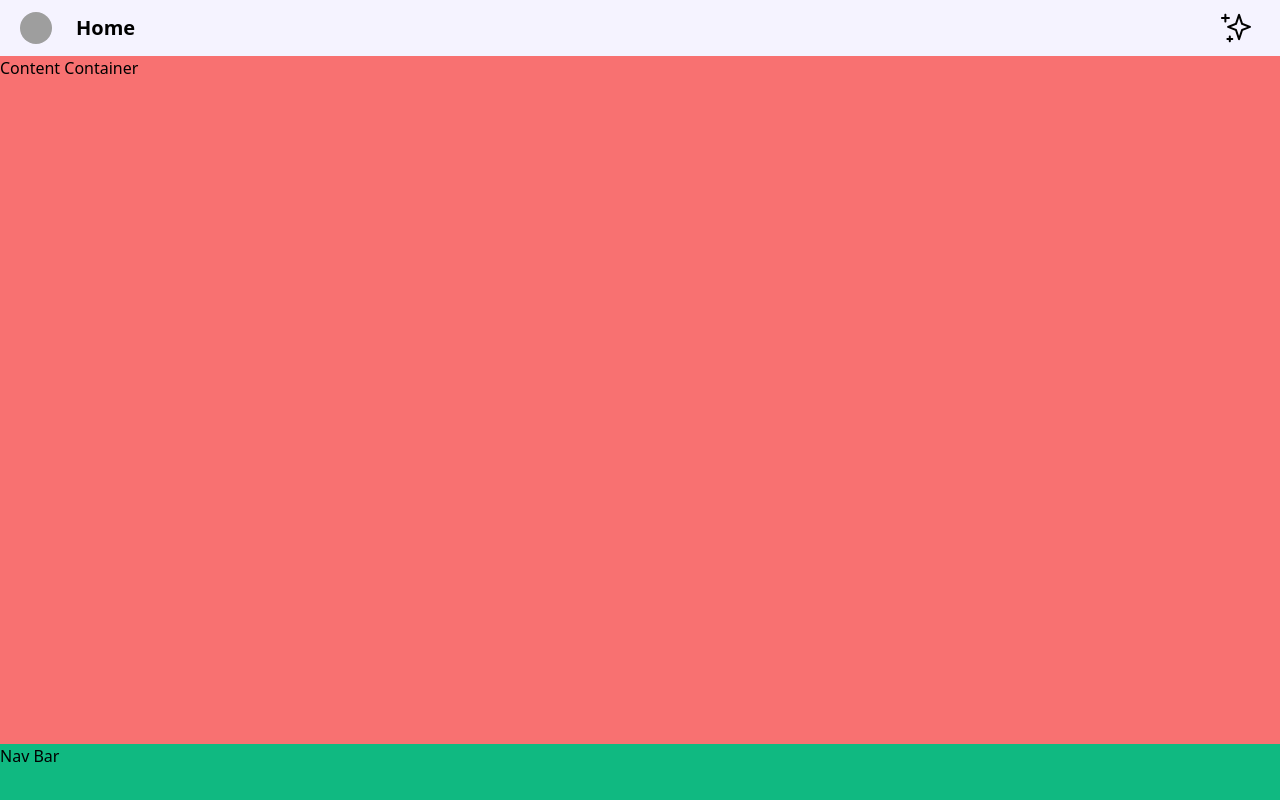
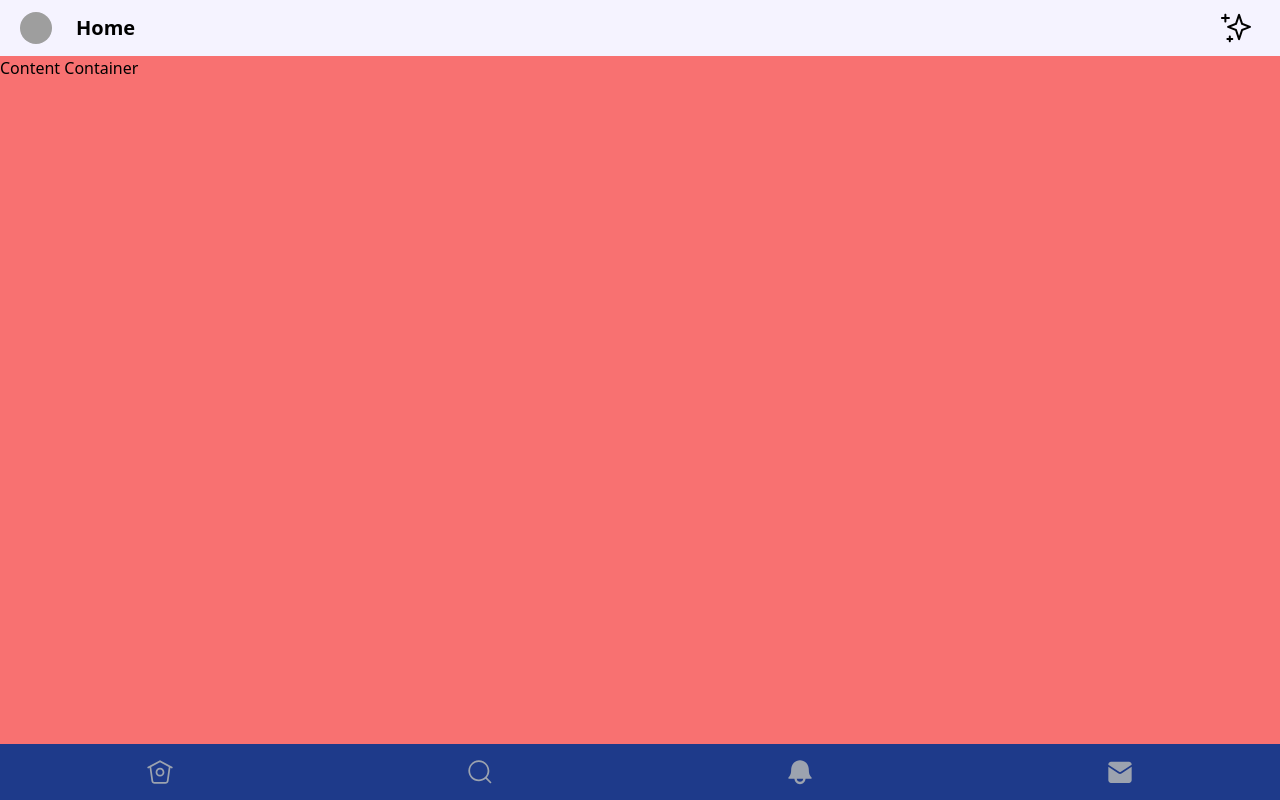
Before and after one commit to limistah/minimal-mobile-twitter, a Next.js app: page / in a window 1280 px wide. Built offline with nearby package versions, Linux system fonts and the light colour scheme; grey boxes are pictures that could not be loaded.

Commit message:
bottom navbar

```diff
--- /dev/null
+++ b/pages/components/NavBar.js
@@ -0,0 +1,40 @@
+import React from "react";
+
+function NavBar() {
+  return (
+    <div className="grid grid-cols-4 items-center h-full">
+      <div className="flex items-center justify-center">
+        <svg viewBox="0 0 24 24" className="h-7 w-7 fill-current text-gray-400">
+          <g>
+            <path d="M22.46 7.57L12.357 2.115c-.223-.12-.49-.12-.713 0L1.543 7.57c-.364.197-.5.652-.303 1.017.135.25.394.393.66.393.12 0 .243-.03.356-.09l.815-.44L4.7 19.963c.214 1.215 1.308 2.062 2.658 2.062h9.282c1.352 0 2.445-.848 2.663-2.087l1.626-11.49.818.442c.364.193.82.06 1.017-.304.196-.363.06-.818-.304-1.016zm-4.638 12.133c-.107.606-.703.822-1.18.822H7.36c-.48 0-1.075-.216-1.178-.798L4.48 7.69 12 3.628l7.522 4.06-1.7 12.015z"></path>
+            <path d="M8.22 12.184c0 2.084 1.695 3.78 3.78 3.78s3.78-1.696 3.78-3.78-1.695-3.78-3.78-3.78-3.78 1.696-3.78 3.78zm6.06 0c0 1.258-1.022 2.28-2.28 2.28s-2.28-1.022-2.28-2.28 1.022-2.28 2.28-2.28 2.28 1.022 2.28 2.28z"></path>
+          </g>
+        </svg>
+      </div>
+      <div className="flex items-center justify-center">
+        <svg viewBox="0 0 24 24" className="h-7 w-7 fill-current text-gray-400">
+          <g>
+            <path d="M21.53 20.47l-3.66-3.66C19.195 15.24 20 13.214 20 11c0-4.97-4.03-9-9-9s-9 4.03-9 9 4.03 9 9 9c2.215 0 4.24-.804 5.808-2.13l3.66 3.66c.147.146.34.22.53.22s.385-.073.53-.22c.295-.293.295-.767.002-1.06zM3.5 11c0-4.135 3.365-7.5 7.5-7.5s7.5 3.365 7.5 7.5-3.365 7.5-7.5 7.5-7.5-3.365-7.5-7.5z"></path>
+          </g>
+        </svg>
+      </div>
+      <div className="flex items-center justify-center">
+        <svg viewBox="0 0 24 24" className="h-7 w-7 fill-current text-gray-400">
+          <g>
+            <path d="M21.697 16.468c-.02-.016-2.14-1.64-2.103-6.03.02-2.533-.812-4.782-2.347-6.334-1.375-1.393-3.237-2.164-5.242-2.172h-.013c-2.004.008-3.866.78-5.242 2.172-1.534 1.553-2.367 3.802-2.346 6.333.037 4.332-2.02 5.967-2.102 6.03-.26.194-.366.53-.265.838s.39.515.713.515h4.494c.1 2.544 2.188 4.587 4.756 4.587s4.655-2.043 4.756-4.587h4.494c.324 0 .61-.208.712-.515s-.005-.644-.265-.837zM12 20.408c-1.466 0-2.657-1.147-2.756-2.588h5.512c-.1 1.44-1.29 2.587-2.756 2.587z"></path>
+          </g>
+        </svg>
+      </div>
+      <div className="flex items-center justify-center">
+        <svg viewBox="0 0 24 24" className="h-7 w-7 fill-current text-gray-400">
+          <g>
+            <path d="M11.55 12.082c.273.182.627.182.9 0L22 5.716V5.5c0-1.24-1.01-2.25-2.25-2.25H4.25C3.01 3.25 2 4.26 2 5.5v.197l9.55 6.385z"></path>
+            <path d="M13.26 13.295c-.383.255-.82.382-1.26.382s-.877-.127-1.26-.383L2 7.452v11.67c0 1.24 1.01 2.25 2.25 2.25h15.5c1.24 0 2.25-1.01 2.25-2.25V7.47l-8.74 5.823z"></path>
+          </g>
+        </svg>
+      </div>
+    </div>
+  );
+}
+
+export default NavBar;
--- a/pages/index.js
+++ b/pages/index.js
@@ -1,4 +1,5 @@
 import TopBar from "./components/TopBar";
+import NavBar from "./components/NavBar";
 
 export default function Home() {
   return (
@@ -8,7 +9,9 @@
           <TopBar />
         </div>
         <div className="w-100 flex-1 bg-red-400">Content Container</div>
-        <div className="w-100 h-14 bg-green-500">Nav Bar</div>
+        <div className="w-100 h-14 bg-blue-900">
+          <NavBar />
+        </div>
       </div>
     </>
   );
```
